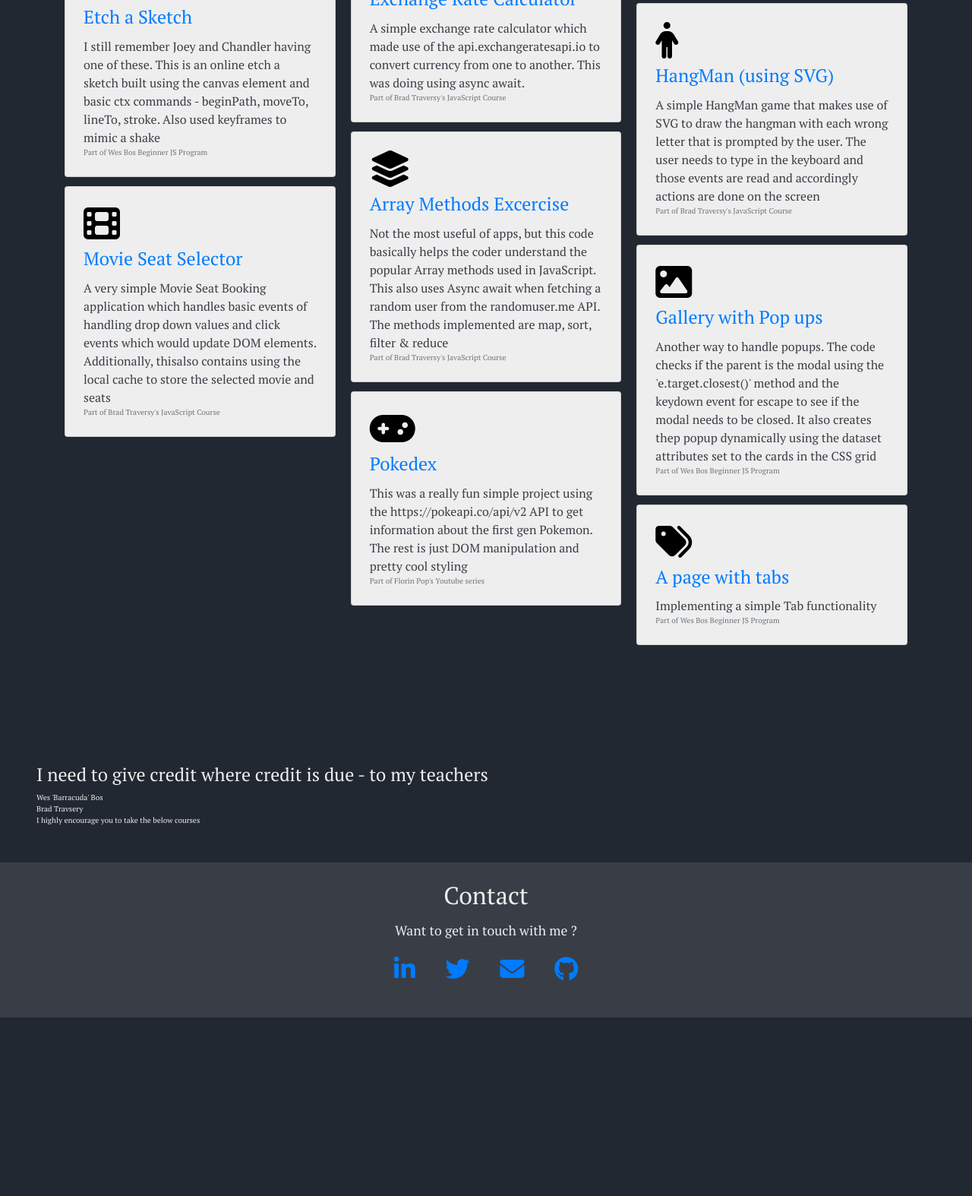
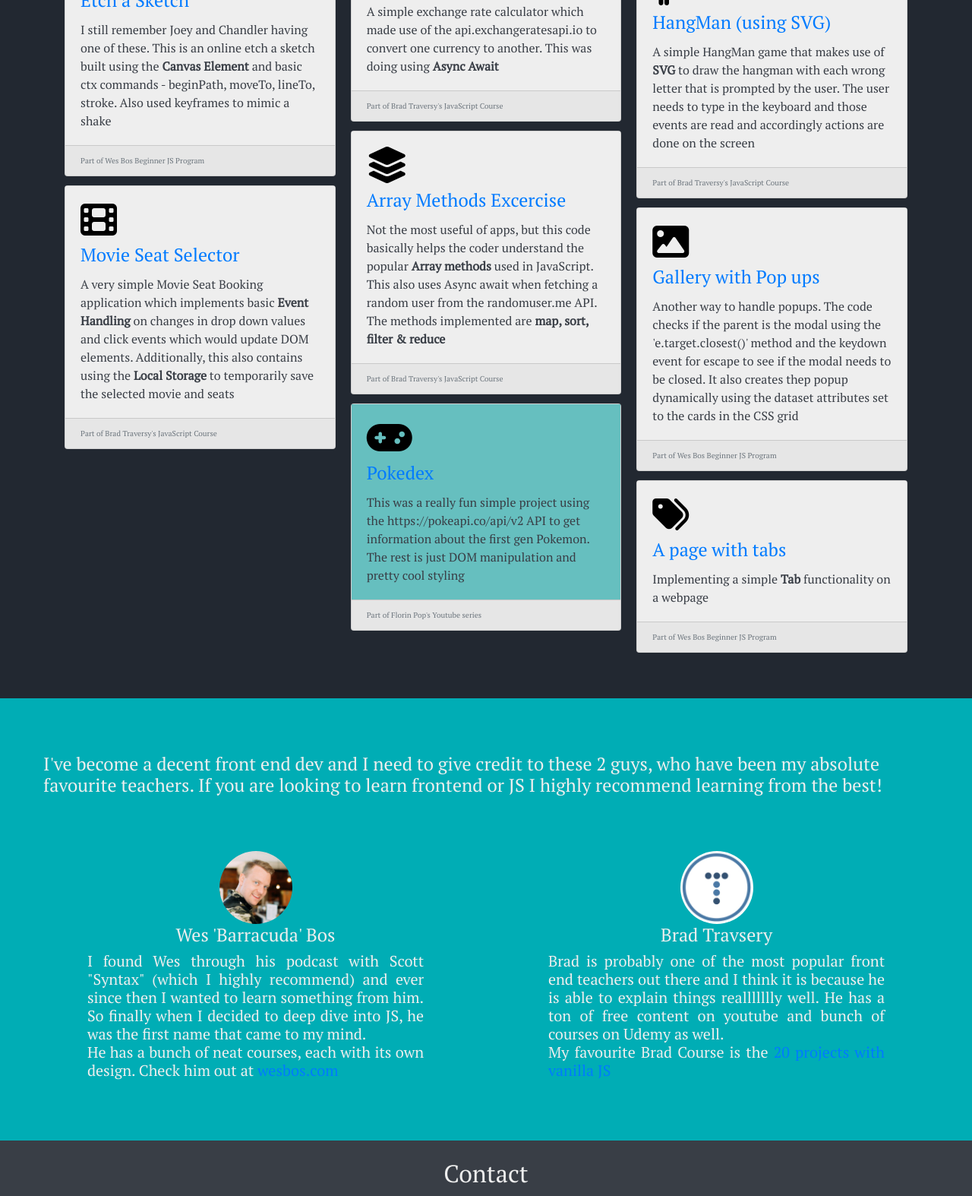
Before and after one commit to markbdsouza/MarkBDsouza-Portfolio, a plain HTML site: page projects.html in a window 1280 px wide. Shown: the part 771-2345 px from the top of the page at 76% size. Before the commit the page ends 2110 px from the top, so only its background shows below. Drawn offline with nearby package versions, Linux system fonts and the light colour scheme.

Commit message:
teacher section

```diff
--- a/projects.html
+++ b/projects.html
@@ -59,29 +59,64 @@
     </section>
 
     <section id="project-details" class='pt-5 mt-5 pl-5 pr-5 pb-5'>
-        <div class="h1">IN PROGRESS PAGE</div>
-        <br><br>
-        <div class="h1">30 Mini Javascript Projects</div>
 
-        <div class="h4">Through the course of my Javascript learning course, I have worked on multiple minor projects.
-            The below are
-            a conslidation of these projects which can be used anytime by anyone to implement minor funcitonalties that
-            they are looking for on their website</div>
-
-
+        <div class="container">
+            <div class="h3 ">Mini JavaScript Projects</div>
+            <div class="h5 pl-4 pt-2">All along my journey of learning Javascript, over multiple courses and videos, I
+                have
+                worked on
+                a bunch of minor front end projects.
+                <br>
+                The below are a consolidation of these minor projects which can be used
+                by anyone to implement the same on their personal website or an actual project<br>
+                Feel free to hit my github repo and get a copy of any of these nifty projects
+                <br><br>
+            </div>
+        </div>
         <div class="container card-columns pt-5">
+            <!-- Cards placed here -->
+        </div>
         </div>
     </section>
 
+    <section id="teacher-details" class='jumbotron jumbotron-fluid teachers pl-5 pr-5 mb-0'>
+
+        <div class="h4 row pb-5 pt-2 pl-4 pr-4">
+            I've become a decent front end dev and I need to give credit to these 2
+            guys, who have been my absolute favourite teachers. If you
+            are looking to learn frontend or JS I highly recommend learning from the best!
+        </div>
+        <div class="row pt-2">
+            <div class="teacher col-12 col-md-6 text-center p-2">
+                <img class="display-pic-small" src="images/wes.jpg" alt="Wes Bos">
+                <h4>Wes 'Barracuda' Bos</h4>
+                <div class="h5 text-justify w-75 mx-auto"> I found Wes through his podcast with Scott "Syntax" (which I
+                    highly
+                    recommend) and ever since then I wanted to learn something from him. So finally when I decided to
+                    deep dive into JS, he
+                    was the first name that came to my mind. <br>
+                    He has a bunch of neat courses, each with its own design. Check him out at <a
+                        href="http://wesbos.com/" target="_blank">wesbos.com</a>
+                </div>
+
+            </div>
+            <div class="teacher col-12  col-md-6 text-center p-2">
+                <img class="display-pic-small" src="images/brad.jpg" alt="Brad Traversy">
+                <h4>Brad Travsery</h4>
+                <div class="h5 text-justify  w-75 mx-auto"> Brad is probably one of the most popular
+                    front end
+                    teachers out
+                    there and
+                    I think it is because he is able to explain things reallllllly well. He has a ton of free content on
+                    youtube and bunch of courses on Udemy as well.
+                    <br>My favourite Brad Course is the <a
+                        href="https://www.udemy.com/course/web-projects-with-vanilla-javascript/" target="_blank">20
+                        projects with
+                        vanilla JS</a>
+                </div>
 
 
-
-    <section id="teacher-details" class='pt-5 mt-5 pl-5 pr-5 pb-5'>
-        <div class="h4">I need to give credit where credit is due - to my teachers </div>
-        <div class="teacher">Wes 'Barracuda' Bos</div>
-        <div class="teacher">Brad Travsery</div>
-
-        I highly encourage you to take the below courses
+            </div>
     </section>
 
     <section id="contact" class="contact">
--- a/scripts/miniProjectList.js
+++ b/scripts/miniProjectList.js
@@ -3,28 +3,28 @@ export const LIST_OF_MINI_PROJECTS = [
     fontAwesomeIcon: `fab fa-wpforms`,
     title: `Form Validator`,
     folderName: `Form Validator`,
-    description: `A Basic Registeration Form that ask's the user for a username, email, password and re-enter password. This implements some basic form validation as mandatory checks, password checks and deals with basic DOM manipulation`,
+    description: `A Basic Registeration Form that ask's the user for a username, email, password and re-enter password. This implements some basic <strong>Form Validation</strong> as mandatory checks, password checks and deals with basic DOM manipulation`,
     credit: `Part of Brad Traversy's JavaScript Course`,
   },
   {
     fontAwesomeIcon: `fas fa-pencil-ruler`,
     title: `Etch a Sketch`,
     folderName: `Etch a Sketch`,
-    description: `I still remember Joey and Chandler having one of these. This is an online etch a sketch built using the canvas element and basic ctx commands - beginPath, moveTo, lineTo, stroke. Also used keyframes to mimic a shake`,
+    description: `I still remember Joey and Chandler having one of these. This is an online etch a sketch built using the <strong>Canvas Element</strong> and basic ctx commands - beginPath, moveTo, lineTo, stroke. Also used keyframes to mimic a shake`,
     credit: `Part of Wes Bos Beginner JS Program`,
   },
   {
     fontAwesomeIcon: `fas fa-film`,
     title: `Movie Seat Selector`,
     folderName: `Movie-Seat-Booking`,
-    description: `A very simple Movie Seat Booking application which handles basic events of handling drop down values and click events which would update DOM elements. Additionally, thisalso contains using the local cache to store the selected movie and seats`,
+    description: `A very simple Movie Seat Booking application which implements basic <strong>Event Handling</strong> on changes in drop down values and click events which would update DOM elements. Additionally, this also contains using the <strong>Local Storage</strong> to temporarily save the selected movie and seats`,
     credit: `Part of Brad Traversy's JavaScript Course`,
   },
   {
     fontAwesomeIcon: `fab fa-youtube`,
     title: `Customer Video Player`,
     folderName: `HTML5 Video API`,
-    description: `This was a fun way of exploring the APIs coming in with the video element
+    description: `This was a fun way of exploring the APIs coming in with the <strong>Video Element</strong>
     which
     included stop, pause, play & even a nice slider tracking the time which can be moved around as
     well`,
@@ -34,14 +34,14 @@ export const LIST_OF_MINI_PROJECTS = [
     fontAwesomeIcon: `far fa-money-bill-alt`,
     title: `Exchange Rate Calculator`,
     folderName: `Exchange Rate Calculator`,
-    description: ` A simple exchange rate calculator which made use of the api.exchangeratesapi.io to convert currency from one to another. This was doing using async await.`,
+    description: ` A simple exchange rate calculator which made use of the api.exchangeratesapi.io to convert one currency to another. This was doing using <strong>Async Await</strong>`,
     credit: `Part of Brad Traversy's JavaScript Course`,
   },
   {
     fontAwesomeIcon: `fas fa-layer-group`,
     title: `Array Methods Excercise`,
     folderName: `Array Methods`,
-    description: `Not the most useful of apps, but this code basically helps the coder understand the popular Array methods used in JavaScript. This also uses Async await when fetching a random user from the randomuser.me API. The methods implemented are map, sort, filter & reduce`,
+    description: `Not the most useful of apps, but this code basically helps the coder understand the popular <strong>Array methods</strong> used in JavaScript. This also uses Async await when fetching a random user from the randomuser.me API. The methods implemented are <strong>map, sort, filter & reduce</strong>`,
     credit: `Part of Brad Traversy's JavaScript Course`,
   },
   {
@@ -50,19 +50,20 @@ export const LIST_OF_MINI_PROJECTS = [
     folderName: `Pokedex`,
     description: `This was a really fun simple project using the https://pokeapi.co/api/v2 API to get information about the first gen Pokemon. The rest is just DOM manipulation and pretty cool styling`,
     credit: `Part of Florin Pop's Youtube series`,
+    highlight: true,
   },
   {
     fontAwesomeIcon: `fas fa-angle-right`,
     title: `Menu Slider and Modal Pop-up`,
     folderName: `Menu Slider and Modal`,
-    description: `A simple but very realtime sloution implementing 2 common usecases in a website - a menu that is disaplyed as button & that slides from the left pane. And a Sign up Modal which darkens the background and comes as a popup. This also uses a CSS keyframe for some animation.`,
+    description: `A simple solution implementing 2 common usecases - a menu that is displayed as a button & slides from the left pane. And a Sign up Modal which darkens the background and comes as a <strong>Popup</strong>. This also uses a CSS keyframe for some animation.`,
     credit: `Part of Brad Traversy's JavaScript Course`,
   },
   {
     fontAwesomeIcon: `fas fa-male`,
     title: `HangMan (using SVG)`,
     folderName: `HangMan with SVG`,
-    description: `A simple HangMan game that makes use of SVG to draw the hangman with each wrong letter that is prompted by the user. The user needs to type in the keyboard and those events are read and accordingly actions are done on the screen`,
+    description: `A simple HangMan game that makes use of <strong>SVG</strong> to draw the hangman with each wrong letter that is prompted by the user. The user needs to type in the keyboard and those events are read and accordingly actions are done on the screen`,
     credit: `Part of Brad Traversy's JavaScript Course`,
   },
   {
@@ -77,7 +78,7 @@ export const LIST_OF_MINI_PROJECTS = [
     fontAwesomeIcon: `fas fa-tags`,
     title: `A page with tabs`,
     folderName: `Tabs`,
-    description: `Implementing a simple Tab functionality`,
+    description: `Implementing a simple <strong>Tab</strong> functionality on a webpage`,
     credit: `Part of Wes Bos Beginner JS Program`,
   },
 ];
--- a/scripts/script.js
+++ b/scripts/script.js
@@ -2,18 +2,19 @@ import { LIST_OF_MINI_PROJECTS } from './miniProjectList.js';
 
 let cardsHolder = document.querySelector('.container.card-columns');
 
-console.log(cardsHolder);
-
 function addCardToHolder(card) {
-  let cardHTML = `<div class="card p-1">
-    <div class="card-body">
+  let cardHTML = `<div class="card ">
+    <div class="card-body ${card.highlight ? `highlight` : ``}">
         <div class="card-title h4">
             <i class="${card.fontAwesomeIcon} fa-2x pb-2"></i>
-            <a href="./Mini-Projects/${card.folderName}/index.html" class="">${card.title}</a>
+            <a href="./Mini-Projects/${card.folderName}/index.html" class="">${
+    card.title
+  }</a>
         </div>
         <div class="card-text"> ${card.description}</div>
-        <div class="text-muted"> ${card.credit}</div>
+
         </div>
+        <div class="text-muted card-footer"> ${card.credit}</div>
     </div>`;
   cardsHolder.insertAdjacentHTML('beforeend', cardHTML);
 }
--- a/styles/styles.css
+++ b/styles/styles.css
@@ -1,5 +1,5 @@
 body {
-  font-family: "PT Serif";
+  font-family: 'PT Serif';
   font-size: 10px;
   margin: 0px;
   padding: 0px;
@@ -40,7 +40,7 @@ hr {
   text-align: center;
   font-size: 5rem;
   margin: auto 0;
-  background: url("../images/background.jpg") no-repeat center;
+  background: url('../images/background.jpg') no-repeat center;
   box-shadow: inset 0 0 0 2000px rgba(34, 40, 49, 0.5);
   background-size: 100% auto;
 }
@@ -63,7 +63,8 @@ hr {
 }
 
 #projects,
-.contact {
+.contact,
+.teachers {
   background-color: #00adb5;
   font-size: 2rem;
 }
@@ -80,6 +81,11 @@ hr {
   border-color: #00adb5;
   border-style: solid;
   border-width: 2rem;
+}
+
+.display-pic-small {
+  height: 6rem;
+  border-radius: 50%;
 }
 
 .picture-holder {
@@ -110,6 +116,10 @@ hr {
 .card-body {
   color: black;
   background-color: #eeeeee;
+}
+
+.card-body.highlight {
+  background-color: #66bfbf;
 }
 
 .card i {
```
Also changed, not shown: images/brad.jpg (added), images/wes.jpg (added).
